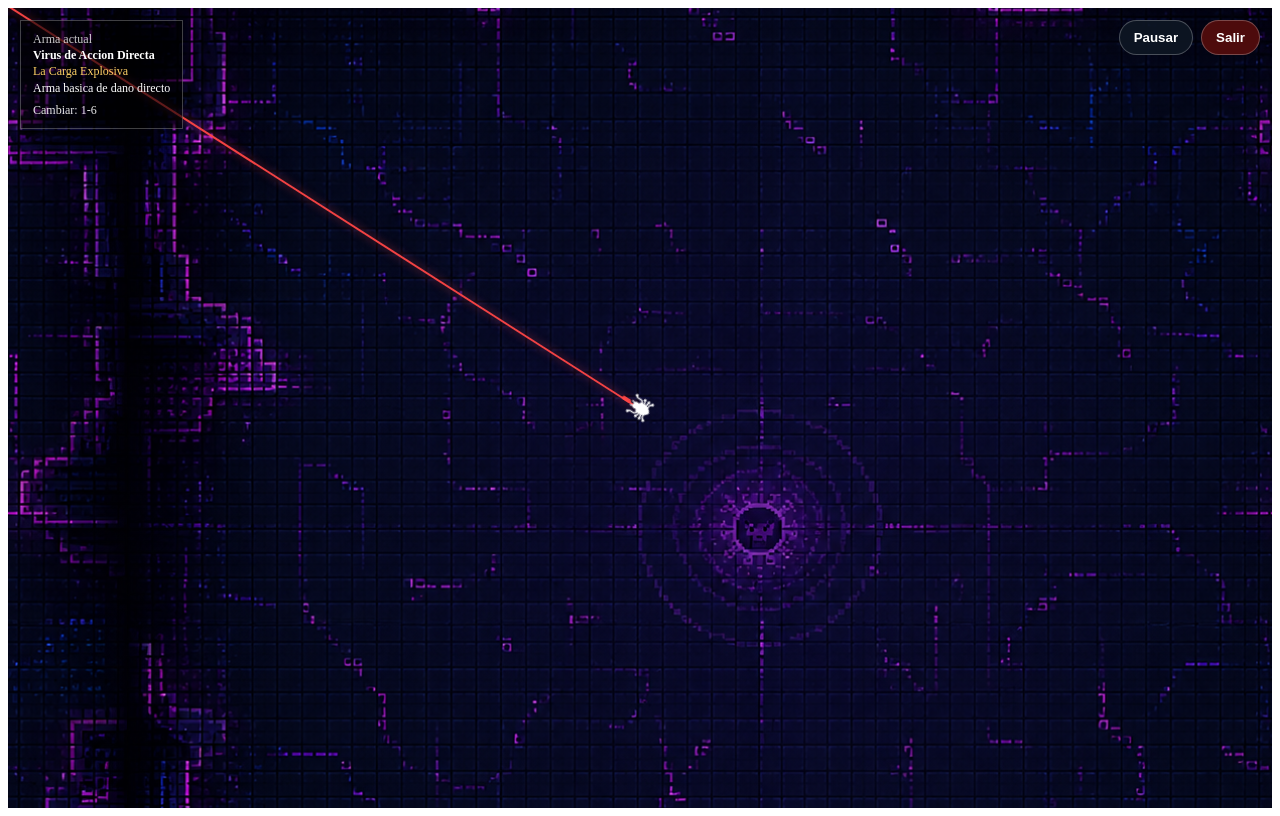
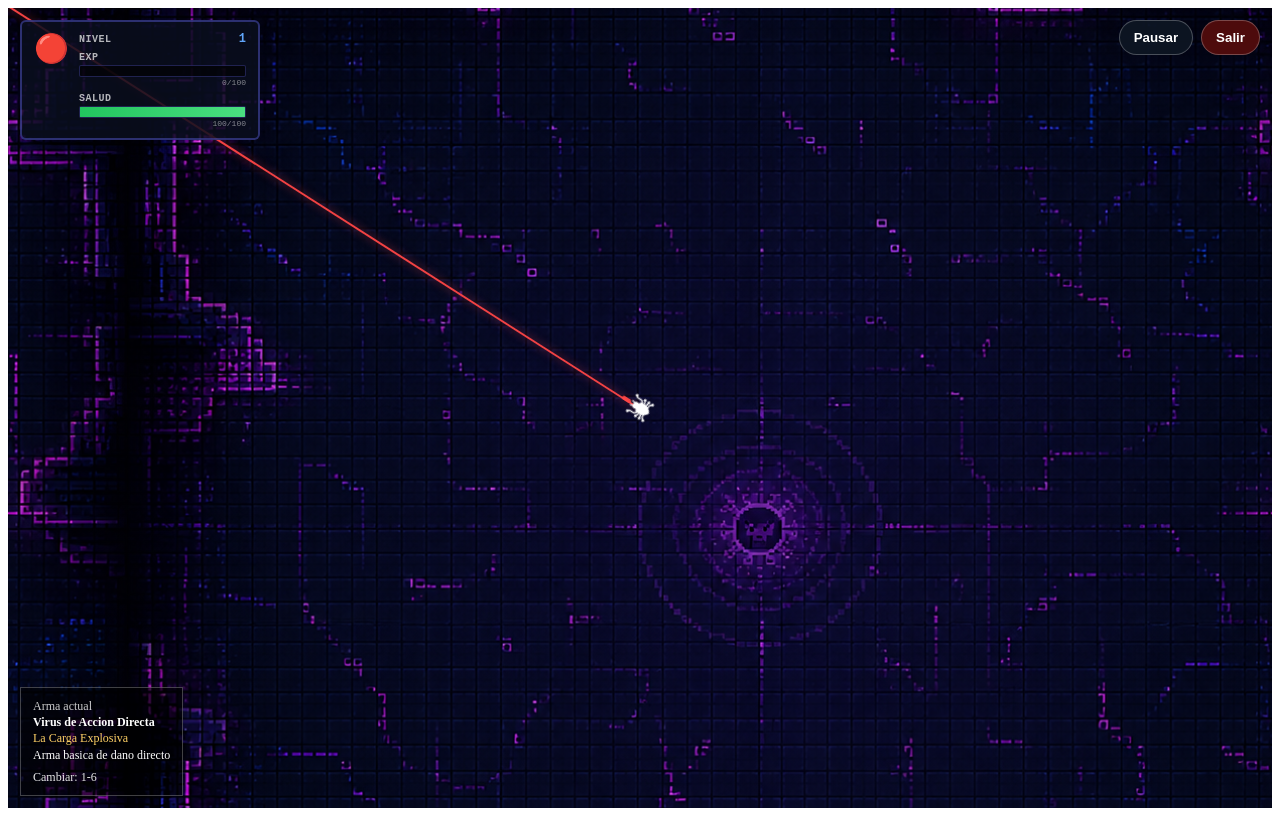
Before and after one commit to Newt90xz/Solemne2, a Vue app in the folder digitalvoid/: page / in a window 1280 px wide. Both pictures are taken after a click on the button "NUEVO JUEGO". Built offline with nearby package versions, Linux system fonts and the light colour scheme.

Commit message:
agregado el hud

```diff
--- a/digitalvoid/src/components/GameScene.vue
+++ b/digitalvoid/src/components/GameScene.vue
@@ -1,6 +1,8 @@
 <template>
   <div class="game-viewpoint" ref="viewportRef">
     <div class="game-scene" ref="sceneRef" :style="sceneStyle">
+      <PlayerHub />
+
       <div class="hud-panel">
         <p class="hud-title">Arma actual</p>
         <p class="hud-name">{{ selectedWeapon.name }}</p>
@@ -32,7 +34,12 @@
         <div>Presiona <strong>E</strong> para capturar — {{ nearestBuilding.b.buffText }}</div>
       </div>
 
-      <div v-for="b in buildings" :key="'area-'+b.id" class="building-area" :style="buildingAreaStyle(b)"></div>
+      <div
+        v-for="b in buildings"
+        :key="'area-' + b.id"
+        class="building-area"
+        :style="buildingAreaStyle(b)"
+      ></div>
 
       <div v-for="b in buildings" :key="b.id" class="building" :style="buildingStyle(b)">
         <div class="building-icon">{{ b.icon }}</div>
@@ -57,6 +64,7 @@ import { ref, reactive, computed, onMounted, onUnmounted } from 'vue'
 import escenarioImg from '../assets/Escenario_Principal.png'
 import { DEFAULT_WEAPON_ID, WEAPON_CATALOG, WEAPON_ORDER, type WeaponId } from '../game/weapons'
 import { useGameStore } from '../stores/game'
+import PlayerHub from './PlayerHub.vue'
 
 interface Bullet {
   id: number
@@ -99,7 +107,6 @@ const gameStore = useGameStore()
 const player = reactive({ x: 500, y: 500, size: 26 })
 const camera = reactive({ x: 0, y: 0 })
 const baseSpeed = 320 // base pixels per second
-const speedMultiplier = ref(1)
 
 const mouseScreen = reactive({ x: 0, y: 0, active: false })
 const mouse = reactive({ down: false })
@@ -109,7 +116,6 @@ const worldSize = { width: 5000, height: 5000 }
 const buildings = reactive<Building[]>([])
 let nextBuildingId = 1
 const captureRange = 48
-const activeBuffTimers: number[] = []
 
 const keys = reactive({ up: false, down: false, left: false, right: false })
 const bullets = reactive<Bullet[]>([])
@@ -437,21 +443,7 @@ function tryCapture() {
 }
 
 function applyBuff(buff: { type: 'speed' | 'damage'; value: number; duration: number }) {
-  if (buff.type === 'speed') {
-    speedMultiplier.value = buff.value
-    const t = window.setTimeout(() => {
-      speedMultiplier.value = 1
-    }, buff.duration * 1000)
-    activeBuffTimers.push(t)
-  }
-  if (buff.type === 'damage') {
-    // For now, reflect as visual pulse — damage system not implemented yet
-    // Keep placeholder: could set a damageMultiplier state later
-    const t = window.setTimeout(() => {
-      // nothing to revert yet
-    }, buff.duration * 1000)
-    activeBuffTimers.push(t)
-  }
+  gameStore.addBuff(buff)
 }
 
 function updateAutoShoot(dt: number) {
@@ -497,7 +489,10 @@ function loop(ts: number) {
     return
   }
 
-  const speed = baseSpeed * speedMultiplier.value
+  // Update game store buffs
+  gameStore.updateBuffs(dt)
+
+  const speed = baseSpeed * gameStore.playerStats.speedMultiplier
   let vx = 0
   let vy = 0
   if (keys.up) vy -= 1
@@ -521,6 +516,7 @@ function loop(ts: number) {
 }
 
 onMounted(() => {
+  gameStore.resetPlayerStats()
   window.addEventListener('keydown', onKeyDown)
   window.addEventListener('keyup', onKeyUp)
   window.addEventListener('mousemove', onMouseMove)
@@ -538,8 +534,6 @@ onUnmounted(() => {
   window.removeEventListener('mousedown', onMouseDown)
   window.removeEventListener('mouseup', onMouseUp)
   window.removeEventListener('mouseleave', onMouseLeave)
-  // clear buff timers
-  for (const t of activeBuffTimers) clearTimeout(t)
   if (rafId) cancelAnimationFrame(rafId)
 })
 </script>
@@ -562,7 +556,7 @@ onUnmounted(() => {
 .hud-panel {
   position: absolute;
   left: 12px;
-  top: 12px;
+  bottom: 12px;
   z-index: 15;
   padding: 10px 12px;
   background: rgba(0, 0, 0, 0.6);
@@ -710,7 +704,7 @@ onUnmounted(() => {
   bottom: 6px;
   left: 6px;
   font-size: 11px;
-  background: rgba(255,255,255,0.12);
+  background: rgba(255, 255, 255, 0.12);
   padding: 4px 6px;
   border-radius: 8px;
 }
@@ -728,7 +722,7 @@ onUnmounted(() => {
   display: flex;
   gap: 10px;
   align-items: center;
-  border: 1px solid rgba(255,255,255,0.06);
+  border: 1px solid rgba(255, 255, 255, 0.06);
 }
 
 .hint-icon {
--- /dev/null
+++ b/digitalvoid/src/components/PlayerHub.vue
@@ -0,0 +1,180 @@
+<template>
+  <div class="player-hub">
+    <div class="hub-panel">
+      <!-- Icono Jugador -->
+      <div class="player-icon">🔴</div>
+
+      <div class="hub-content">
+        <!-- Nivel -->
+        <div class="level-row">
+          <span class="label">NIVEL</span>
+          <span class="value">{{ playerStats ? playerStats.level : 1 }}</span>
+        </div>
+
+        <!-- Experiencia -->
+        <div class="exp-row">
+          <span class="label">EXP</span>
+          <div class="bar-wrapper">
+            <div class="bar">
+              <div class="bar-fill" :style="expBarStyle"></div>
+            </div>
+            <span class="bar-text"
+              >{{ playerStats ? playerStats.experience : 0 }}/{{
+                playerStats ? playerStats.experienceToLevel : 100
+              }}</span
+            >
+          </div>
+        </div>
+
+        <!-- Salud -->
+        <div class="health-row">
+          <span class="label">SALUD</span>
+          <div class="bar-wrapper">
+            <div class="bar">
+              <div class="bar-fill health" :style="healthBarStyle"></div>
+            </div>
+            <span class="bar-text"
+              >{{ playerStats ? playerStats.health : 0 }}/{{
+                playerStats ? playerStats.maxHealth : 100
+              }}</span
+            >
+          </div>
+        </div>
+      </div>
+    </div>
+  </div>
+</template>
+
+<script setup lang="ts">
+import { computed, unref } from 'vue'
+import { useGameStore } from '../stores/game'
+
+const gameStore = useGameStore()
+
+const playerStats = computed(() => gameStore.playerStats)
+const activeBuffs = computed(() => gameStore.activeBuffs)
+
+const expBarStyle = computed(() => {
+  const ps = unref(playerStats)
+  if (!ps) return { width: '0%' }
+  const percentage = (ps.experience / ps.experienceToLevel) * 100
+  return {
+    width: `${Math.min(percentage, 100)}%`,
+  }
+})
+
+const healthBarStyle = computed(() => {
+  const ps = unref(playerStats)
+  if (!ps) return { width: '100%', backgroundColor: '#4ade80' }
+  const percentage = (ps.health / ps.maxHealth) * 100
+  const color = percentage > 50 ? '#4ade80' : percentage > 25 ? '#facc15' : '#ef4444'
+  return {
+    width: `${Math.max(percentage, 0)}%`,
+    backgroundColor: color,
+  }
+})
+
+function buffProgress(buff: any): number {
+  // Assuming initial duration is stored or calculated
+  const totalDuration = buff.type === 'speed' ? 12 : 10
+  return (buff.remainingTime / totalDuration) * 100
+}
+</script>
+
+<style scoped>
+.player-hub {
+  position: absolute;
+  top: 12px;
+  left: 12px;
+  z-index: 15;
+  width: 240px;
+  display: flex;
+  flex-direction: column;
+  gap: 8px;
+  font-family: 'Courier New', monospace;
+}
+
+.hub-panel {
+  background: rgba(10, 15, 30, 0.85);
+  border: 2px solid rgba(99, 102, 241, 0.4);
+  border-radius: 6px;
+  padding: 10px 12px;
+  display: flex;
+  gap: 10px;
+  align-items: flex-start;
+  color: #ffffff;
+}
+
+.player-icon {
+  font-size: 28px;
+  flex-shrink: 0;
+  min-width: 32px;
+  text-align: center;
+}
+
+.hub-content {
+  flex: 1;
+  display: flex;
+  flex-direction: column;
+  gap: 6px;
+}
+
+.level-row {
+  display: flex;
+  justify-content: space-between;
+  align-items: center;
+  font-size: 12px;
+}
+
+.label {
+  font-weight: 700;
+  font-size: 10px;
+  letter-spacing: 0.5px;
+  color: rgba(255, 255, 255, 0.7);
+  text-transform: uppercase;
+}
+
+.value {
+  color: #60a5fa;
+  font-weight: 700;
+  font-size: 12px;
+}
+
+.exp-row,
+.health-row {
+  display: flex;
+  flex-direction: column;
+  gap: 2px;
+  font-size: 10px;
+}
+
+.bar-wrapper {
+  display: flex;
+  flex-direction: column;
+  gap: 1px;
+}
+
+.bar {
+  height: 10px;
+  background: rgba(0, 0, 0, 0.6);
+  border-radius: 2px;
+  overflow: hidden;
+  border: 1px solid rgba(99, 102, 241, 0.3);
+}
+
+.bar-fill {
+  height: 100%;
+  background: linear-gradient(90deg, #3b82f6, #60a5fa);
+  transition: width 0.3s ease;
+}
+
+.bar-fill.health {
+  background: linear-gradient(90deg, #22c55e, #4ade80);
+}
+
+.bar-text {
+  font-size: 8px;
+  color: rgba(255, 255, 255, 0.5);
+  text-align: right;
+}
+</style>
--- a/digitalvoid/src/stores/game.ts
+++ b/digitalvoid/src/stores/game.ts
@@ -1,5 +1,5 @@
 import { defineStore } from 'pinia'
-import { ref } from 'vue'
+import { ref, reactive } from 'vue'
 
 type Difficulty = 'facil' | 'medio' | 'dificil'
 type Mode = 'solitario' | 'multijugador'
@@ -12,6 +12,24 @@ export interface GameSettings {
   sound: boolean
 }
 
+export interface PlayerStats {
+  level: number
+  experience: number
+  experienceToLevel: number
+  health: number
+  maxHealth: number
+  damageMultiplier: number
+  speedMultiplier: number
+  kills: number
+  score: number
+}
+
+export interface ActiveBuff {
+  type: 'speed' | 'damage'
+  value: number
+  remainingTime: number
+}
+
 const DEFAULT_SETTINGS: GameSettings = {
   playerName: '',
   difficulty: 'medio',
@@ -20,8 +38,22 @@ const DEFAULT_SETTINGS: GameSettings = {
   sound: true,
 }
 
+const DEFAULT_PLAYER_STATS: PlayerStats = {
+  level: 1,
+  experience: 0,
+  experienceToLevel: 100,
+  health: 100,
+  maxHealth: 100,
+  damageMultiplier: 1,
+  speedMultiplier: 1,
+  kills: 0,
+  score: 0,
+}
+
 export const useGameStore = defineStore('game', () => {
   const settings = ref<GameSettings>({ ...DEFAULT_SETTINGS })
+  const playerStats = reactive<PlayerStats>({ ...DEFAULT_PLAYER_STATS })
+  const activeBuffs = reactive<ActiveBuff[]>([])
 
   function setSettings(payload: Partial<GameSettings> | GameSettings) {
     settings.value = { ...settings.value, ...payload }
@@ -30,6 +62,78 @@ export const useGameStore = defineStore('game', () => {
   function resetSettings() {
     settings.value = { ...DEFAULT_SETTINGS }
     saveToLocal()
+  }
+
+  function resetPlayerStats() {
+    Object.assign(playerStats, { ...DEFAULT_PLAYER_STATS })
+    activeBuffs.length = 0
+  }
+
+  function addExperience(amount: number) {
+    playerStats.experience += amount
+    playerStats.score += amount
+
+    while (playerStats.experience >= playerStats.experienceToLevel) {
+      playerStats.experience -= playerStats.experienceToLevel
+      levelUp()
+    }
+  }
+
+  function levelUp() {
+    playerStats.level += 1
+    playerStats.maxHealth += 10
+    playerStats.health = playerStats.maxHealth
+    playerStats.experienceToLevel = Math.floor(playerStats.experienceToLevel * 1.15)
+  }
+
+  function takeDamage(amount: number) {
+    playerStats.health = Math.max(0, playerStats.health - amount)
+  }
+
+  function heal(amount: number) {
+    playerStats.health = Math.min(playerStats.maxHealth, playerStats.health + amount)
+  }
+
+  function addBuff(buff: { type: 'speed' | 'damage'; value: number; duration: number }) {
+    const activeBuff: ActiveBuff = {
+      type: buff.type,
+      value: buff.value,
+      remainingTime: buff.duration,
+    }
+    activeBuffs.push(activeBuff)
+
+    if (buff.type === 'speed') {
+      playerStats.speedMultiplier = buff.value
+    } else if (buff.type === 'damage') {
+      playerStats.damageMultiplier = buff.value
+    }
+  }
+
+  function updateBuffs(dt: number) {
+    for (let i = activeBuffs.length - 1; i >= 0; i--) {
+      const buff = activeBuffs[i]
+      buff.remainingTime -= dt
+
+      if (buff.remainingTime <= 0) {
+        activeBuffs.splice(i, 1)
+      }
+    }
+
+    // Recalculate multipliers based on active buffs
+    playerStats.speedMultiplier = 1
+    playerStats.damageMultiplier = 1
+
+    for (const buff of activeBuffs) {
+      if (buff.type === 'speed') {
+        playerStats.speedMultiplier = buff.value
+      } else if (buff.type === 'damage') {
+        playerStats.damageMultiplier = buff.value
+      }
+    }
+  }
+
+  function incrementKills() {
+    playerStats.kills += 1
   }
 
   function loadFromLocal() {
@@ -52,5 +156,21 @@ export const useGameStore = defineStore('game', () => {
     }
   }
 
-  return { settings, setSettings, resetSettings, loadFromLocal, saveToLocal }
+  return {
+    settings,
+    playerStats,
+    activeBuffs,
+    setSettings,
+    resetSettings,
+    resetPlayerStats,
+    addExperience,
+    levelUp,
+    takeDamage,
+    heal,
+    addBuff,
+    updateBuffs,
+    incrementKills,
+    loadFromLocal,
+    saveToLocal,
+  }
 })
```
Also changed, not shown: 1 other file (tests, documents, lock files or other folders).
